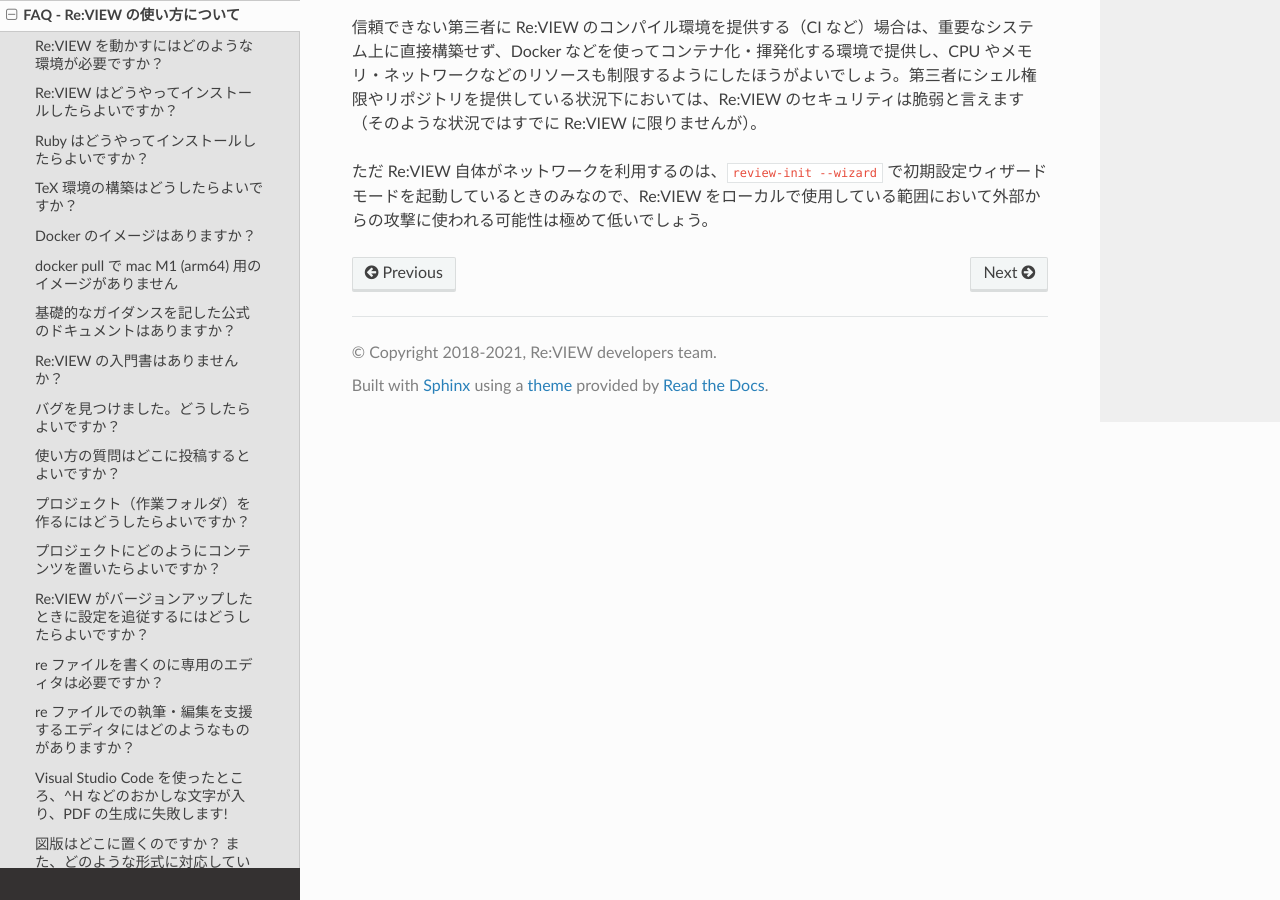
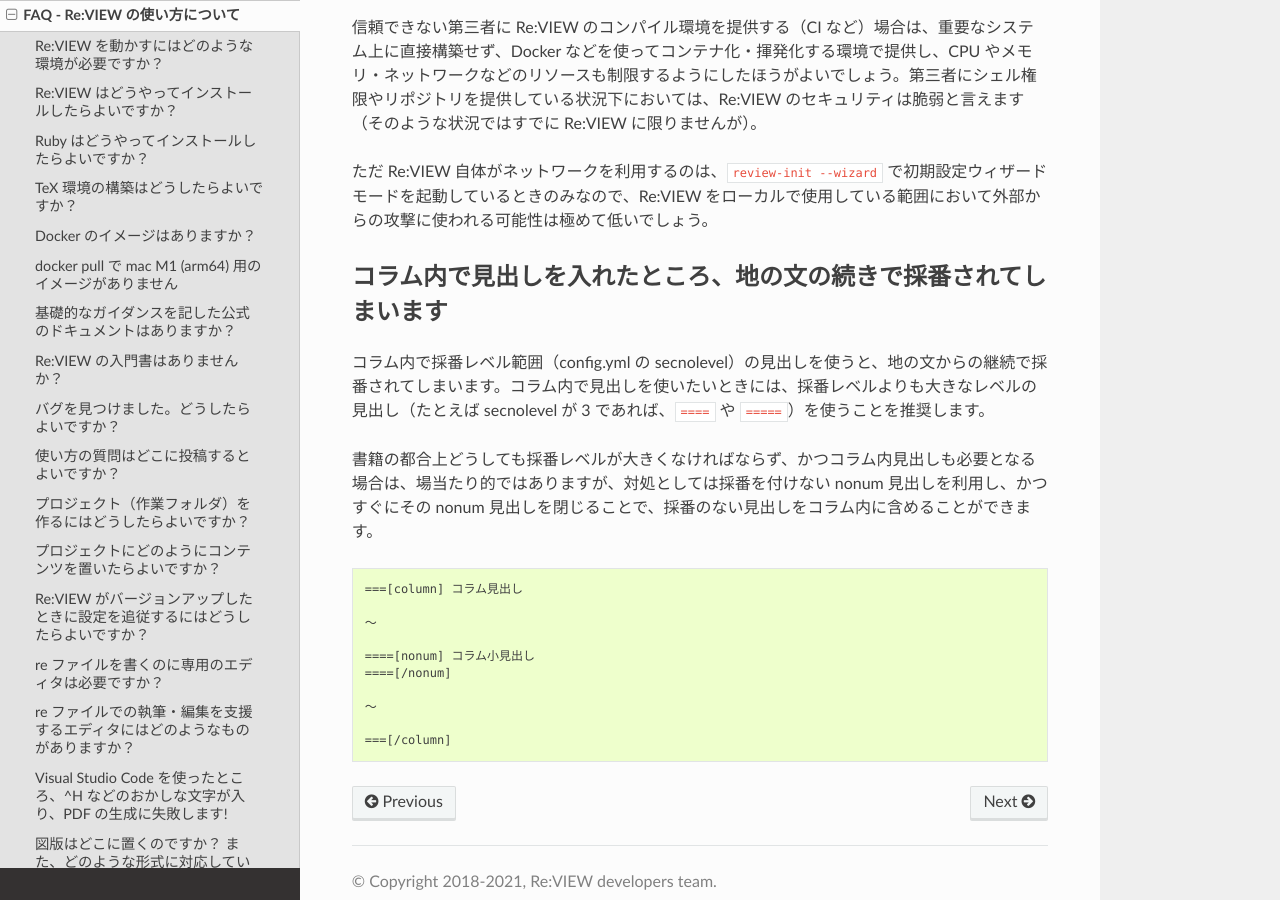
Before and after one commit to reviewml/reviewknowledge-ja, a Sphinx documentation site: the page built from docs/faq/faq-usage.md, in a window 1280 px wide and 900 px high, scrolled down 19251 px. Built offline with Sphinx 7.4.7 and the Read the Docs theme 2.0.0, drawn with Linux system fonts in a browser that asks for light colours.

Commit message:
secnolevel + column

````diff
--- a/docs/faq/faq-usage.md
+++ b/docs/faq/faq-usage.md
@@ -704,3 +704,22 @@
 信頼できない第三者に Re:VIEW のコンパイル環境を提供する（CI など）場合は、重要なシステム上に直接構築せず、Docker などを使ってコンテナ化・揮発化する環境で提供し、CPU やメモリ・ネットワークなどのリソースも制限するようにしたほうがよいでしょう。第三者にシェル権限やリポジトリを提供している状況下においては、Re:VIEW のセキュリティは脆弱と言えます（そのような状況ではすでに Re:VIEW に限りませんが）。
 
 ただ Re:VIEW 自体がネットワークを利用するのは、`review-init --wizard` で初期設定ウィザードモードを起動しているときのみなので、Re:VIEW をローカルで使用している範囲において外部からの攻撃に使われる可能性は極めて低いでしょう。
+
+## コラム内で見出しを入れたところ、地の文の続きで採番されてしまいます
+
+コラム内で採番レベル範囲（config.yml の secnolevel）の見出しを使うと、地の文からの継続で採番されてしまいます。コラム内で見出しを使いたいときには、採番レベルよりも大きなレベルの見出し（たとえば secnolevel が 3 であれば、`====` や `=====`）を使うことを推奨します。
+
+書籍の都合上どうしても採番レベルが大きくなければならず、かつコラム内見出しも必要となる場合は、場当たり的ではありますが、対処としては採番を付けない nonum 見出しを利用し、かつすぐにその nonum 見出しを閉じることで、採番のない見出しをコラム内に含めることができます。
+
+```
+===[column] コラム見出し
+
+〜
+
+====[nonum] コラム小見出し
+====[/nonum]
+
+〜
+
+===[/column]
+```
````
